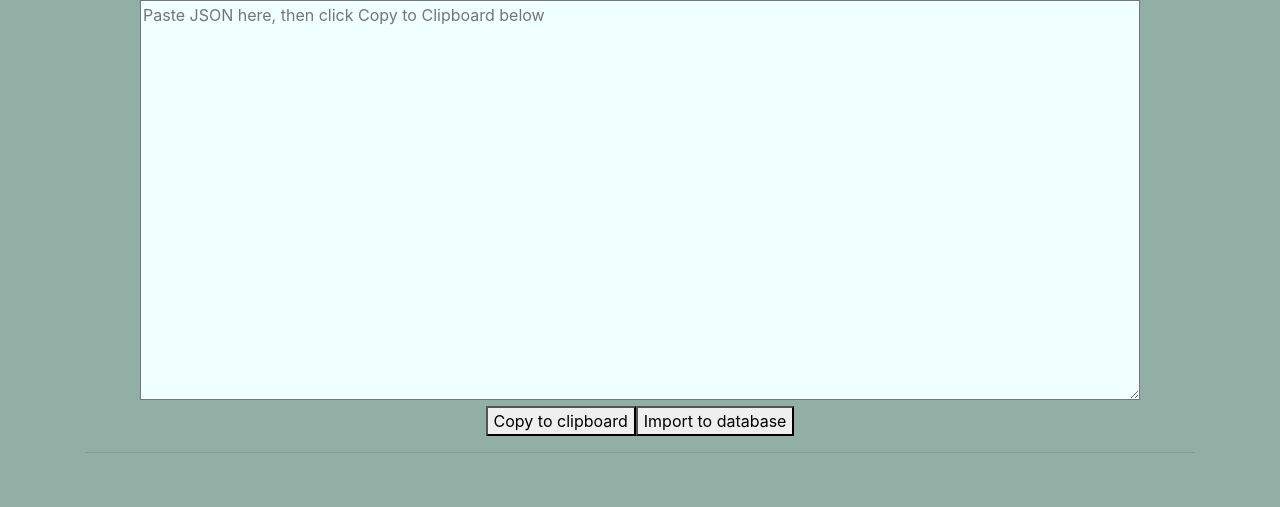
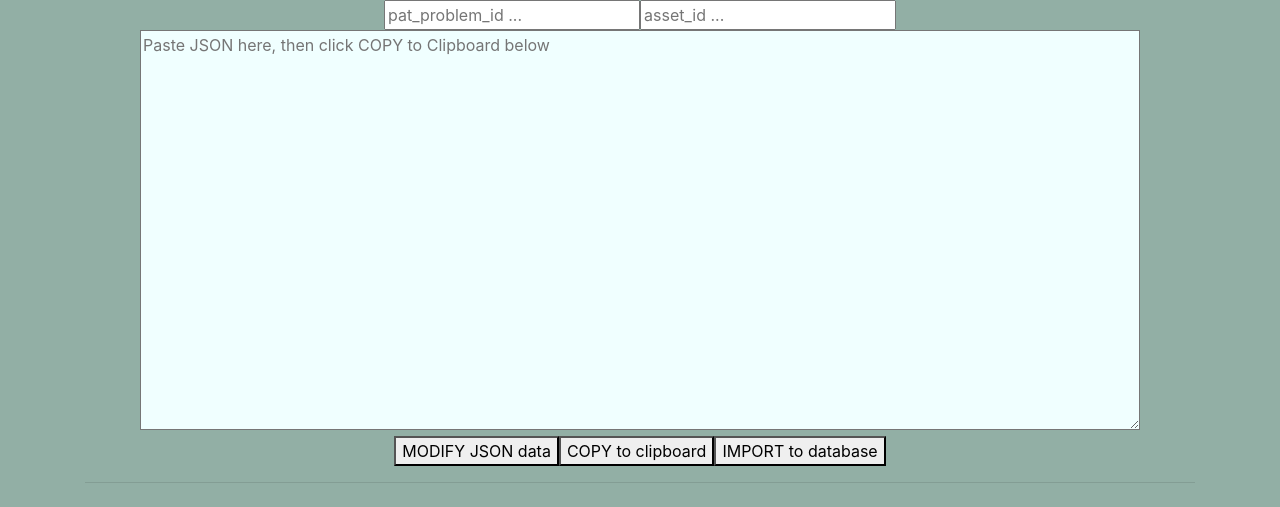
Before and after one commit to smithWEBtek/perntodo, a React (Create React App) app in the folder client/: page / in a window 1280 px wide. Shown: the top 507 px of the page. Built offline with nearby package versions, Linux system fonts and the light colour scheme; no server answers.

Commit message:
Got JSON data importing to db

```diff
--- a/client/src/components/JsonEditor/JsonEditor.js
+++ b/client/src/components/JsonEditor/JsonEditor.js
@@ -1,68 +1,133 @@
 import React, { useState, useEffect } from "react";
-import classes from './JsonEditor.module.css';
+import JsonImport from "./JsonImport";
+import classes from "./JsonEditor.module.css";
 
 const JsonEditor = () => {
-  const [jsonData, setJsonData] = useState("");
+  const [patJson, setPatJson] = useState("");
+  const [patJsonPlaceholder, setPatJsonPlaceholder] = useState(
+    "Paste JSON here, then click COPY to Clipboard below"
+  );
   const [copied, setCopied] = useState(false);
-  const [copyButtonText, setCopycopyButtonText] = useState("Copy to clipboard");
+  const [copyButtonText, setCopycopyButtonText] = useState("COPY to clipboard");
+
+  const [modifiedData, setModifiedData] = useState(false);
+  const [modifyBtnText, setModifyBtnText] = useState("MODIFY JSON data");
+
   const [imported, setImported] = useState(false);
-  const [importButtonText, setImportButtonText] = useState("Import to database");
+  const [importBtnText, setImportBtnText] = useState("IMPORT to database");
 
-  const handleInputChange = (event) => {
-    event.preventDefault();
+  const [patProblem, setPatProblem] = useState({
+    pat_problem_id: "",
+    asset_id: "",
+    pat_json: "",
+    pat_json_modified: "",
+  });
+
+  const onChangePatProblemId = (e) => {
+    e.preventDefault();
+    setPatProblem({ ...patProblem, pat_problem_id: e.target.value });
+  };
+
+  const onChangeAssetId = (e) => {
+    e.preventDefault();
+    setPatProblem({ ...patProblem, asset_id: e.target.value });
+  };
+
+  const onChangePatJson = (e) => {
+    e.preventDefault();
+    setPatJson(e.target.value);
+    setPatProblem({...patProblem, pat_json: `'${e.target.value}'::jsonb`})
+    // setPatProblem({ ...patProblem, pat_json: e.target.value });
     setCopied(false);
     setCopycopyButtonText("Copy to clipboard");
-    setJsonData(event.target.value);
   };
 
   useEffect(() => {
-    copied && setJsonData('')
-  },[copied, jsonData])
+    copied && setPatJson('')
+  },[copied, patJson])
 
-
-  useEffect(() => {
+  const modifyData = () => {
     const replacements = {
       tilepoolfrac: "dropdownselect",
       dropdownselectfrac: "dropdownselect",
       TilePoolTemplate: "TilePool2",
       tilepool: "dropdownselect",
     };
-    setJsonData(
-      jsonData.replace(
+    setPatJson(
+      patJson.replace(
         /tilepool|TilePoolTemplate|tilepoolfrac|dropdownselectfrac/g,
         (matched) => replacements[matched]
       )
     );
-    }, [jsonData]);
+    setModifiedData(
+      patJson.replace(
+        /tilepool|TilePoolTemplate|tilepoolfrac|dropdownselectfrac/g,
+        (matched) => replacements[matched]
+      )
+    );
+    setModifyBtnText('DATA MODIFIED')
+    // setPatJson("asdf") // set back to placeholder
+  };
 
-    const copyUpdatedData = () => {
+  const copyModifiedData = () => {
     setCopied(true);
     setCopycopyButtonText("COPY SUCCESSFUL");
-      let inputTextArea = document.getElementById("copy-text-input");
+    let inputTextArea = document.getElementById("patjson");
     navigator.clipboard.writeText(inputTextArea.value);
-      inputTextArea.innerText("Updated JSON copied to clipboard");
+    setPatJsonPlaceholder("JSON data copied to clipboard");
   };
 
   const importModifiedData = () => {
-
+    console.log("patProblem: ", patProblem);
+    setImportBtnText("JSON data imported!");
+    // JsonImport(patProblem)
+    JsonImport()
   };
 
   return (
-    <div className="App">
+    <div className={classes.jsonform}>
+      <input
+        id="patproblemid"
+        name="patProblemId"
+        value={patProblem.pat_problem_id}
+        placeholder="pat_problem_id ..."
+        onChange={onChangePatProblemId}
+      />
+      <input
+        id="assetid"
+        name="assetId"
+        value={patProblem.asset_id}
+        placeholder="asset_id ..."
+        onChange={onChangeAssetId}
+      />
       <textarea
-        id="copy-text-input"
+        id="patjson"
         type="text"
         className={classes.inputBox}
-        value={jsonData}
-        placeholder={"Paste JSON here, then click Copy to Clipboard below"}
-        onChange={handleInputChange}
+        // value={modifiedData}
+        // value={patProblem.pat_json || modifiedData}
+        value={patJson}
+        placeholder={patJsonPlaceholder}
+        onChange={onChangePatJson}
       />
       <p>
-        <button onClick={copyUpdatedData} className={copied && classes.copied}>
+        <button
+          onClick={modifyData}
+          className={modifiedData ? classes.modified : undefined}
+        >
+          {modifyBtnText}
+        </button>
+        <button
+          onClick={copyModifiedData}
+          className={copied ? classes.copied : undefined}
+        >
           {copyButtonText}
         </button>
-        <button onClick={importModifiedData} className={imported && classes.imported}>
-          {importButtonText}
+        <button
+          onClick={importModifiedData}
+          className={imported ? classes.imported : undefined}
+        >
+          {importBtnText}
         </button>
       </p>
     </div>
--- a/client/src/components/JsonEditor/JsonEditor.module.css
+++ b/client/src/components/JsonEditor/JsonEditor.module.css
@@ -5,6 +5,10 @@
 }
 
 .copied {
-    border: 3px siolid green;
+    border: 3px solid green;
     background-color: palegreen;
 }
+
+.jsonform {
+    border: '3px dashed red';
+}
--- a/client/src/components/JsonEditor/JsonImport.js
+++ b/client/src/components/JsonEditor/JsonImport.js
@@ -1,54 +1,25 @@
-import React, { Fragment, useState } from 'react'
+import SampleJson from "./JsonSample";
 
-const JsonImport = () => {
-  const [patProblem, setPatProblem] = useState({
-    pat_problem_id: null,
-    asset_id: null,
-    pat_json: "''::jsonb"
-  })
+const data = {
+  pat_problem_id: SampleJson.pat_problem_id,
+  asset_id: SampleJson.asset_id,
+  pat_json_modified: `${JSON.stringify(SampleJson.pat_json_modified)}`,
+  pat_json: SampleJson.pat_json,
+};
 
-  const onChangeDescription = (e) => {
-    e.preventDefault()
-    setDescription(e.target.value)
+// const JsonImport = async ({problem}) => {
+const JsonImport = async () => {
+  console.log("------db -----data: ", data);
+  try {
+    const body = data;
+    await fetch("http://localhost:5000/problem", {
+      method: "post",
+      headers: { "Content-Type": "application/json" },
+      body: JSON.stringify(body),
+    });
+  } catch (error) {
+    console.error("error: ", error.message);
   }
+};
 
-  const onSubmitForm = async (e) => {
-    e.preventDefault()
-
-    try {
-      const body = { description }
-      await fetch("http://localhost:5000/todos", {
-        method: "post",
-        headers: { "Content-Type": "application/json" },
-        body: JSON.stringify(body)
-      })
-
-      window.location = "/" // refreshes to show changes
-    } catch (error) {
-      console.error('error: ', error.message)
-    }
-  }
-
-  return (
-    <Fragment>
-      <h1 className="text-center mt-5">pern TODO List</h1>
-      <hr />
-      <form className="d-flex mt-5" onSubmit={onSubmitForm}>
-        <input
-          type="text"
-          className="form-control"
-          value={description}
-          onChange={onChangeDescription}></input>
-        <button
-          type="submit"
-          className="btn btn-success">Add</button>
-      </form>
-    </Fragment>
-  )
-}
-
-export default patProblem, setPatProbl{
-  pat_problem_id: null,
-  asset_id: null,
-  pat_json: "''::jsonb"
-}
+export default JsonImport;
--- /dev/null
+++ b/client/src/components/JsonEditor/JsonSample.js
@@ -0,0 +1,54 @@
+const SampleJson = {
+  pat_problem_id: 315,
+  asset_id: 224,
+  pat_json_modified: "asdf qwerty modified",
+  pat_json: {
+    id: "598",
+    body: {
+      problem: [
+        {
+          id: 513,
+          stem: {
+            text: "<p><span>Drag tiles to complete the statements.</span></p>",
+            audio: {
+              audiofile:
+                "audio/en_US/sz/block16/baa507b1fae5cc90f681ddeaaf407f5a.mp3",
+            },
+          },
+          tile: [
+            {
+              id: "A",
+              text: "<span>20</span>",
+              correct: "true",
+            },
+            {
+              id: "B",
+              text: "<span>−30</span>",
+              correct: "true",
+            },
+          ],
+          type: "TilePoolTemplate",
+          layout: "tilePoolLayout3",
+          stimulus: {
+            art: {
+              image:
+                "images/en_US/sz/block16/86a9fd92f0d9c1a68e3f1ef710a8d5f2.png",
+              width: 433,
+              height: 420,
+              altText:
+                "A four-quadrant graph. The horizontal axis is labeled x and the vertical axis is labeled y. Grid lines on the x-axis are labeled every 5 from negative 20 to positive 20. Grid lines on the y-axis are labeled every 5 from negative 20 to positive 20. A line is graphed that starts in the second quadrant, decreases, goes through the x-axis where x = negative 5, continues through the third quadrant, goes through the x-axis at a point between the first and second grid lines below the origin, and continues into the fourth quadrant. There are two points on the line. Point A is at negative 15 comma 15. Point B is at 5 comma negative 15.",
+            },
+          },
+          placement: "Matters",
+          statement: {
+            text: '<p/><p><span>The change in </span><span italic="true">x</span><span> from point A to point B is  </span><tilepool stamp="0"/><span>.</span></p><p/><p><span>The change in </span><span italic="true">y</span><span> from point A to point B is  </span><tilepool stamp="1"/><span>.</span></p><p/><p><span>The slope of the line is  </span><tilepool stamp="2"/><span>.</span></p><p/><p/><p/>',
+          },
+          pointValue: 200,
+        },
+      ],
+    },
+    type: "TilePoolTemplate",
+  },
+};
+
+export default SampleJson;
```
Also changed, not shown: client/src/components/JsonEditor/JsonSample2.js (added, +8 -0 lines), 1 other file (tests, documents, lock files or other folders). Lines whose indentation alone changed are shown as unchanged.
